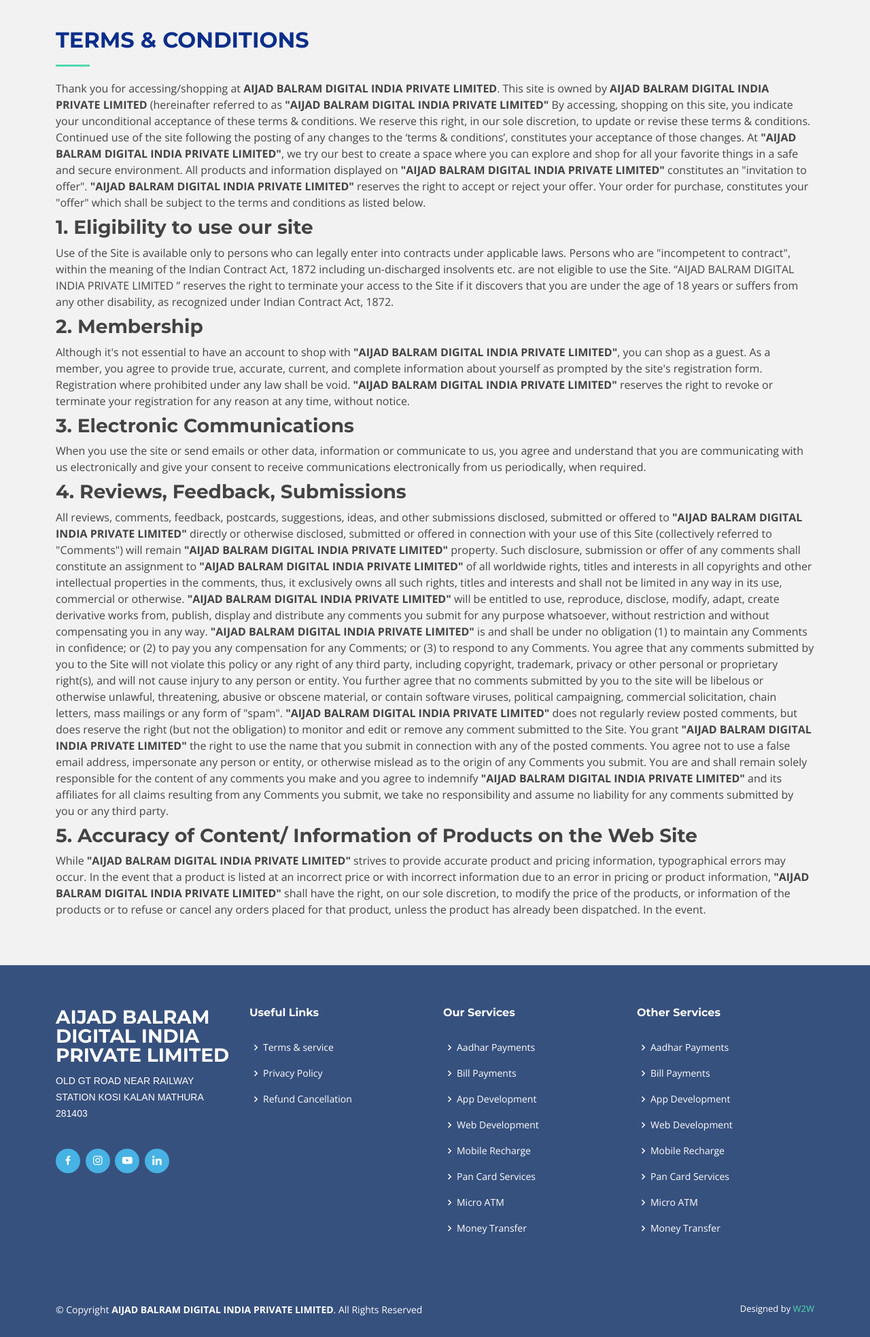
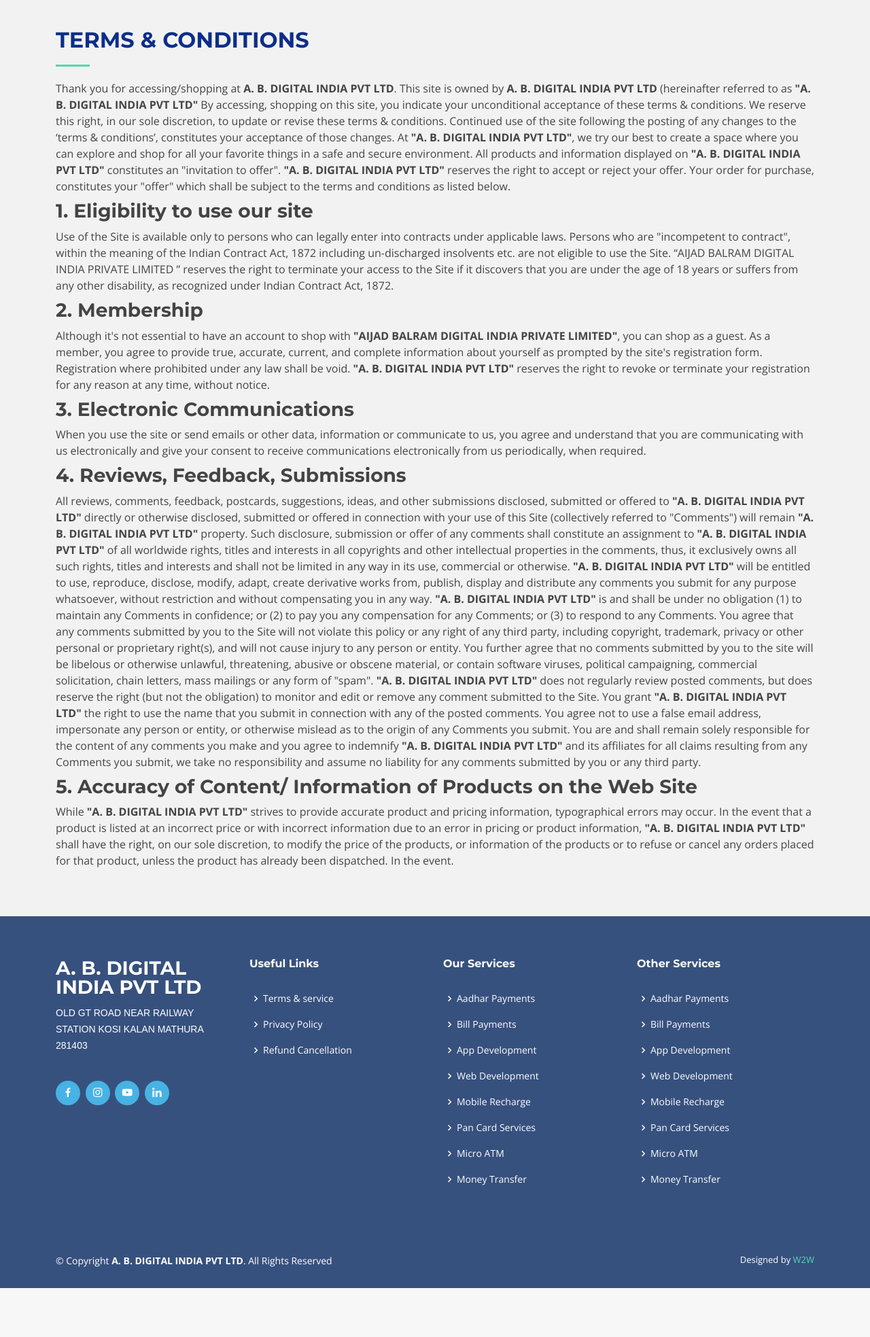
Before and after one commit to abhinav9a/abdigitalindia.in, a Django app: page /terms-and-conditions in a window 1280 px wide. Shown: the part 120-2087 px from the top of the page at 68% size. After the commit the page ends 2015 px from the top, so only its background shows below. Run offline with Django 4.2, Linux system fonts and the light colour scheme; some libraries are stand-ins or nearby versions.

Commit message:
Updated company name

```diff
--- a/ab_digital_india/urls.py
+++ b/ab_digital_india/urls.py
@@ -14,6 +14,6 @@
 ] + static(settings.MEDIA_URL, document_root=settings.MEDIA_ROOT)
 
 # customize admin panel
-admin.site.site_header = "AIJAD BALRAM DIGITAL INDIA PRIVATE LIMITED"
-admin.site.site_title = "AIJAD BALRAM DIGITAL INDIA PRIVATE LIMITED"
+admin.site.site_header = "A. B. DIGITAL INDIA PVT LTD"
+admin.site.site_title = "A. B. DIGITAL INDIA PVT LTD"
 admin.site.index_title = "Welcome to Admin Area"
--- a/backend/templates/backend/Components/Footer.html
+++ b/backend/templates/backend/Components/Footer.html
@@ -3,7 +3,7 @@
   <div class="footer-wrap">
     <div class="d-sm-flex justify-content-center justify-content-sm-between">
       <span class="text-muted text-center text-sm-left d-block d-sm-inline-block">Copyright © <a
-          href="https://abdigitalindia.in/" target="_blank">AIJAD BALRAM DIGITAL INDIA PRIVATE LIMITED
+          href="https://abdigitalindia.in/" target="_blank">A. B. DIGITAL INDIA PVT LTD
         </a> 2021 - 2023</span>
       <span class="float-none float-sm-right d-block mt-1 mt-sm-0 text-center">Powered by <a
           href="https://way2wonder.com/" target="_blank"> W2W </a></span>
--- a/backend/templates/backend/Components/Navbar.html
+++ b/backend/templates/backend/Components/Navbar.html
@@ -7,7 +7,7 @@
                 <div class="text-center navbar-brand-wrapper d-flex align-items-center justify-content-center">
                     <a class="navbar-brand brand-logo text-white" href="{% url "dashboard" %}">
                         {% comment %} <img src="/static/backendAssets/images/logo.svg" alt="logo" /> {% endcomment %}
-                        AIJAD BALRAM DIGITAL INDIA PRIVATE LIMITED
+                        A. B. DIGITAL INDIA PVT LTD
                     </a>
                     <a class="navbar-brand brand-logo-mini text-white" href="{% url "dashboard" %}">
                         <!-- <img src="/static/backendAssets/images/logo-mini.svg" alt="logo" /> -->
--- a/backend/templates/backend/Pages/RechargeWallet.html
+++ b/backend/templates/backend/Pages/RechargeWallet.html
@@ -18,7 +18,7 @@
                         <h4 class="fw-bold text-center text-decoration-underline">Manual Payment Method</h4>
                         <div class="col-12 text-center">
                             <p>BANK NAME : STATE BANK OF INDIA</p>
-                            <p>NAME : AIJAD BALRAM DIGITAL INDIA PRIVATE LIMITED</p>
+                            <p>NAME : A. B. DIGITAL INDIA PVT LTD</p>
                             <p>ACCOUNT NUMBER : 20517246698</p>
                             <p>IFSC CODE : SBIN0000670</p>
                         </div>
--- a/backend/templates/backend/Services/AEPS/AEPS.html
+++ b/backend/templates/backend/Services/AEPS/AEPS.html
@@ -42,7 +42,7 @@
 	}
 	function configureAeps() {
 		aeps.config({
-			partner_name: "AIJAD BALRAM DIGITAL INDIA PRIVATE LIMITED",
+			partner_name: "A. B. DIGITAL INDIA PVT LTD",
 			initiator_logo_url: "https://abdigitalindia.in/static/assets/img/logo.jpg",
 			initiator_id: Config.initiator_id,
 			developer_key: Config.developer_key,
--- a/backend/templates/backend/Shared/AuthBase.html
+++ b/backend/templates/backend/Shared/AuthBase.html
@@ -4,7 +4,7 @@
 <head>
 	<meta charset="utf-8">
 	<meta name="viewport" content="width=device-width, initial-scale=1, shrink-to-fit=no">
-	<title>AIJAD BALRAM DIGITAL INDIA PRIVATE LIMITED </title>
+	<title>A. B. DIGITAL INDIA PVT LTD </title>
 	<link rel="stylesheet" href="/static/backendAssets/vendors/mdi/css/materialdesignicons.min.css">
 	<link rel="stylesheet" href="/static/backendAssets/vendors/base/vendor.bundle.base.css">
 	<link rel="stylesheet" href="/static/backendAssets/css/style.css">
--- a/backend/templates/backend/User/UserLogin.html
+++ b/backend/templates/backend/User/UserLogin.html
@@ -2,7 +2,7 @@
 <html lang="en">
 
 <head>
-    <title>Welcome to AIJAD BALRAM DIGITAL INDIA PRIVATE LIMITED</title>
+    <title>Welcome to A. B. DIGITAL INDIA PVT LTD</title>
     <meta charset="utf-8" />
     <meta name="viewport" content="width=device-width, initial-scale=1" />
     <link href="/static/LoginAssets/Style/font-awesome.css" rel="stylesheet" />
@@ -200,7 +200,7 @@
                             </ul>
                         </div>
                         <p>
-                            © AIJAD BALRAM DIGITAL INDIA PRIVATE LIMITED 2023 |
+                            © A. B. DIGITAL INDIA PVT LTD 2023 |
                             <br />
                             All Rights Reserved
                         </p>
--- a/backend/templates/backend/User/UserSignup.html
+++ b/backend/templates/backend/User/UserSignup.html
@@ -252,7 +252,7 @@
             </div>
           </div>
           <div class="col-lg-6 col-md-6 register-half-bg d-flex flex-row">
-            <p class="text-white font-weight-medium text-center flex-grow align-self-end">Copyright AIJAD BALRAM DIGITAL INDIA PRIVATE LIMITED &copy; 2023 All
+            <p class="text-white font-weight-medium text-center flex-grow align-self-end">Copyright A. B. DIGITAL INDIA PVT LTD &copy; 2023 All
               rights reserved.</p>
           </div>
         </div>
--- a/core/templates/core/Components/Footer.html
+++ b/core/templates/core/Components/Footer.html
@@ -5,7 +5,7 @@
       <div class="row">
 
         <div class="col-lg-3 col-md-6 footer-contact">
-          <h3>AIJAD BALRAM DIGITAL INDIA PRIVATE LIMITED</h3>
+          <h3>A. B. DIGITAL INDIA PVT LTD</h3>
           <p>
             OLD GT ROAD NEAR RAILWAY STATION KOSI KALAN MATHURA 281403<br><br>
           </p>
@@ -61,7 +61,7 @@
 
   <div class="container footer-bottom clearfix">
     <div class="copyright">
-      &copy; Copyright <strong>AIJAD BALRAM DIGITAL INDIA PRIVATE LIMITED</strong>. All Rights Reserved
+      &copy; Copyright <strong>A. B. DIGITAL INDIA PVT LTD</strong>. All Rights Reserved
     </div>
     <div class="credits">
       Designed by <a href="https://way2wonder.com/">W2W</a>
--- a/core/templates/core/Pages/refundCancellation.html
+++ b/core/templates/core/Pages/refundCancellation.html
@@ -16,7 +16,7 @@
         packing material, courier receipt, invoice &amp; other papers.
       </p>
       <h3 class="my-2 fw-bold">Refund</h3>
-      <p>Once the Product is received to the company successfully, <b>AIJAD BALRAM DIGITAL INDIA PRIVATE LIMITED</b>
+      <p>Once the Product is received to the company successfully, <b>A. B. DIGITAL INDIA PVT LTD</b>
          will instantly initiate the refund to your source account or chosen method
         of refund.
       </p>
@@ -38,7 +38,7 @@
       </p>
       <h3 class="my-2 fw-bold">Shipping &amp; Delivery Policies -</h3>
       <p>
-        <b>AIJAD BALRAM DIGITAL INDIA PRIVATE LIMITED</b> ships its products to almost all parts
+        <b>A. B. DIGITAL INDIA PVT LTD</b> ships its products to almost all parts
         of India. Orders placed will be shipped within 24* hrs. We ship on all days except Sunday and National
         Holidays.For all areas serviced by reputed couriers, the delivery time would be within 3
         to 4 business days of shipping (business days exclude Sundays and other holidays). For other
@@ -53,7 +53,7 @@
       </p>
       <h3 class="my-2 fw-bold">Contact Us -</h3>
       <p>
-        Company Name - <b>AIJAD BALRAM DIGITAL INDIA PRIVATE LIMITED</b>.
+        Company Name - <b>A. B. DIGITAL INDIA PVT LTD</b>.
         <br>
         <br>
         Company Address - OLD GT ROAD NEAR RAILWAY STATION KOSI KALAN
--- a/core/templates/core/Pages/termsAndConditions.html
+++ b/core/templates/core/Pages/termsAndConditions.html
@@ -11,17 +11,17 @@
     <div class="section-header">
       <h2>Terms & Conditions</h2>
       <p>
-        Thank you for accessing/shopping at <b>AIJAD BALRAM DIGITAL INDIA PRIVATE LIMITED</b>. This site is owned by
-        <b>AIJAD BALRAM DIGITAL INDIA PRIVATE LIMITED</b> (hereinafter
-        referred to as <b>"AIJAD BALRAM DIGITAL INDIA PRIVATE LIMITED"</b> By accessing,
+        Thank you for accessing/shopping at <b>A. B. DIGITAL INDIA PVT LTD</b>. This site is owned by
+        <b>A. B. DIGITAL INDIA PVT LTD</b> (hereinafter
+        referred to as <b>"A. B. DIGITAL INDIA PVT LTD"</b> By accessing,
         shopping on this site, you indicate your unconditional acceptance of these terms &amp; conditions.
         We reserve this right, in our sole discretion, to update or revise these terms &amp; conditions.
         Continued use of the site following the posting of any changes to the ‘terms &amp; conditions’,
-        constitutes your acceptance of those changes. At <b>"AIJAD BALRAM DIGITAL INDIA PRIVATE LIMITED"</b>, we try our
+        constitutes your acceptance of those changes. At <b>"A. B. DIGITAL INDIA PVT LTD"</b>, we try our
         best to create a space where you can explore and shop for all
         your favorite things in a safe and secure environment. All products and information displayed on
-        <b>"AIJAD BALRAM DIGITAL INDIA PRIVATE LIMITED"</b> constitutes an &quot;invitation to offer&quot;.
-        <b>"AIJAD BALRAM DIGITAL INDIA PRIVATE LIMITED"</b> reserves the right to accept or
+        <b>"A. B. DIGITAL INDIA PVT LTD"</b> constitutes an &quot;invitation to offer&quot;.
+        <b>"A. B. DIGITAL INDIA PVT LTD"</b> reserves the right to accept or
         reject your offer. Your order for purchase, constitutes your &quot;offer&quot; which shall be subject to the
         terms and conditions as listed below.
       </p>
@@ -38,7 +38,7 @@
         Although it&#39;s not essential to have an account to shop with <b>"AIJAD BALRAM DIGITAL INDIA PRIVATE
           LIMITED"</b>, you can shop as a guest. As a member, you agree to provide true,
         accurate, current, and complete information about yourself as prompted by the site&#39;s registration
-        form. Registration where prohibited under any law shall be void. <b>"AIJAD BALRAM DIGITAL INDIA PRIVATE LIMITED"</b> reserves the right to revoke or terminate your registration for any
+        form. Registration where prohibited under any law shall be void. <b>"A. B. DIGITAL INDIA PVT LTD"</b> reserves the right to revoke or terminate your registration for any
         reason at any time, without notice.
       </p>
       <h3 class="my-2 fw-bold">3. Electronic Communications</h3>
@@ -50,28 +50,28 @@
       <h3 class="my-2 fw-bold">4. Reviews, Feedback, Submissions</h3>
       <p>
         All reviews, comments, feedback, postcards, suggestions, ideas, and other submissions disclosed,
-        submitted or offered to <b>"AIJAD BALRAM DIGITAL INDIA PRIVATE LIMITED"</b> directly or
+        submitted or offered to <b>"A. B. DIGITAL INDIA PVT LTD"</b> directly or
         otherwise disclosed, submitted or offered in connection with your use of this Site (collectively
-        referred to &quot;Comments&quot;) will remain <b>"AIJAD BALRAM DIGITAL INDIA PRIVATE LIMITED"</b> property. Such disclosure, submission or offer of any comments shall constitute an
-        assignment to <b>"AIJAD BALRAM DIGITAL INDIA PRIVATE LIMITED"</b> of all worldwide
+        referred to &quot;Comments&quot;) will remain <b>"A. B. DIGITAL INDIA PVT LTD"</b> property. Such disclosure, submission or offer of any comments shall constitute an
+        assignment to <b>"A. B. DIGITAL INDIA PVT LTD"</b> of all worldwide
         rights, titles and interests in all copyrights and other intellectual properties in the comments, thus,
         it exclusively owns all such rights, titles and interests and shall not be limited in any way in its
-        use, commercial or otherwise. <b>"AIJAD BALRAM DIGITAL INDIA PRIVATE LIMITED"</b>
+        use, commercial or otherwise. <b>"A. B. DIGITAL INDIA PVT LTD"</b>
         will be entitled to use, reproduce, disclose, modify, adapt, create derivative works from, publish,
         display and distribute any comments you submit for any purpose whatsoever, without restriction
-        and without compensating you in any way. <b>"AIJAD BALRAM DIGITAL INDIA PRIVATE LIMITED"</b> is and shall be under no obligation (1) to maintain any Comments in confidence; or
+        and without compensating you in any way. <b>"A. B. DIGITAL INDIA PVT LTD"</b> is and shall be under no obligation (1) to maintain any Comments in confidence; or
         (2) to pay you any compensation for any Comments; or (3) to respond to any Comments. You
         agree that any comments submitted by you to the Site will not violate this policy or any right of
         any third party, including copyright, trademark, privacy or other personal or proprietary right(s),
         and will not cause injury to any person or entity. You further agree that no comments submitted
         by you to the site will be libelous or otherwise unlawful, threatening, abusive or obscene
         material, or contain software viruses, political campaigning, commercial solicitation, chain
-        letters, mass mailings or any form of &quot;spam&quot;. <b>"AIJAD BALRAM DIGITAL INDIA PRIVATE LIMITED"</b> does not regularly review posted comments, but does reserve the right (but not the
-        obligation) to monitor and edit or remove any comment submitted to the Site. You grant <b>"AIJAD BALRAM DIGITAL INDIA PRIVATE LIMITED"</b> the right to use the name that you submit in
+        letters, mass mailings or any form of &quot;spam&quot;. <b>"A. B. DIGITAL INDIA PVT LTD"</b> does not regularly review posted comments, but does reserve the right (but not the
+        obligation) to monitor and edit or remove any comment submitted to the Site. You grant <b>"A. B. DIGITAL INDIA PVT LTD"</b> the right to use the name that you submit in
         connection with any of the posted comments. You agree not to use a false email address,
         impersonate any person or entity, or otherwise mislead as to the origin of any Comments you
         submit. You are and shall remain solely responsible for the content of any comments you make
-        and you agree to indemnify <b>"AIJAD BALRAM DIGITAL INDIA PRIVATE LIMITED"</b> and
+        and you agree to indemnify <b>"A. B. DIGITAL INDIA PVT LTD"</b> and
         its affiliates for all claims resulting from any Comments you submit, we take no responsibility
         and assume no liability for any comments submitted by you or any third party.
       </p>
@@ -80,10 +80,10 @@
         5. Accuracy of Content/ Information of Products on the Web Site
       </h3>
       <p>
-        While <b>"AIJAD BALRAM DIGITAL INDIA PRIVATE LIMITED"</b> strives to provide accurate
+        While <b>"A. B. DIGITAL INDIA PVT LTD"</b> strives to provide accurate
         product and pricing information, typographical errors may occur. In the event that a product is
         listed at an incorrect price or with incorrect information due to an error in pricing or product
-        information, <b>"AIJAD BALRAM DIGITAL INDIA PRIVATE LIMITED"</b> shall have the right,
+        information, <b>"A. B. DIGITAL INDIA PVT LTD"</b> shall have the right,
         on our sole discretion, to modify the price of the products, or information of the products or to refuse or
         cancel any orders placed for that product, unless the product has already been
         dispatched. In the event.
--- a/core/templates/core/Shared/Base.html
+++ b/core/templates/core/Shared/Base.html
@@ -5,7 +5,7 @@
     <meta charset="utf-8">
     <meta content="width=device-width, initial-scale=1.0" name="viewport">
 
-    <title>AIJAD BALRAM DIGITAL INDIA PRIVATE LIMITED</title>
+    <title>A. B. DIGITAL INDIA PVT LTD</title>
     <meta content="" name="description">
     <meta content="" name="keywords">
 
```
Also changed, not shown: core/templates/core/Components/AboutUs.html (+11 -11 lines).
